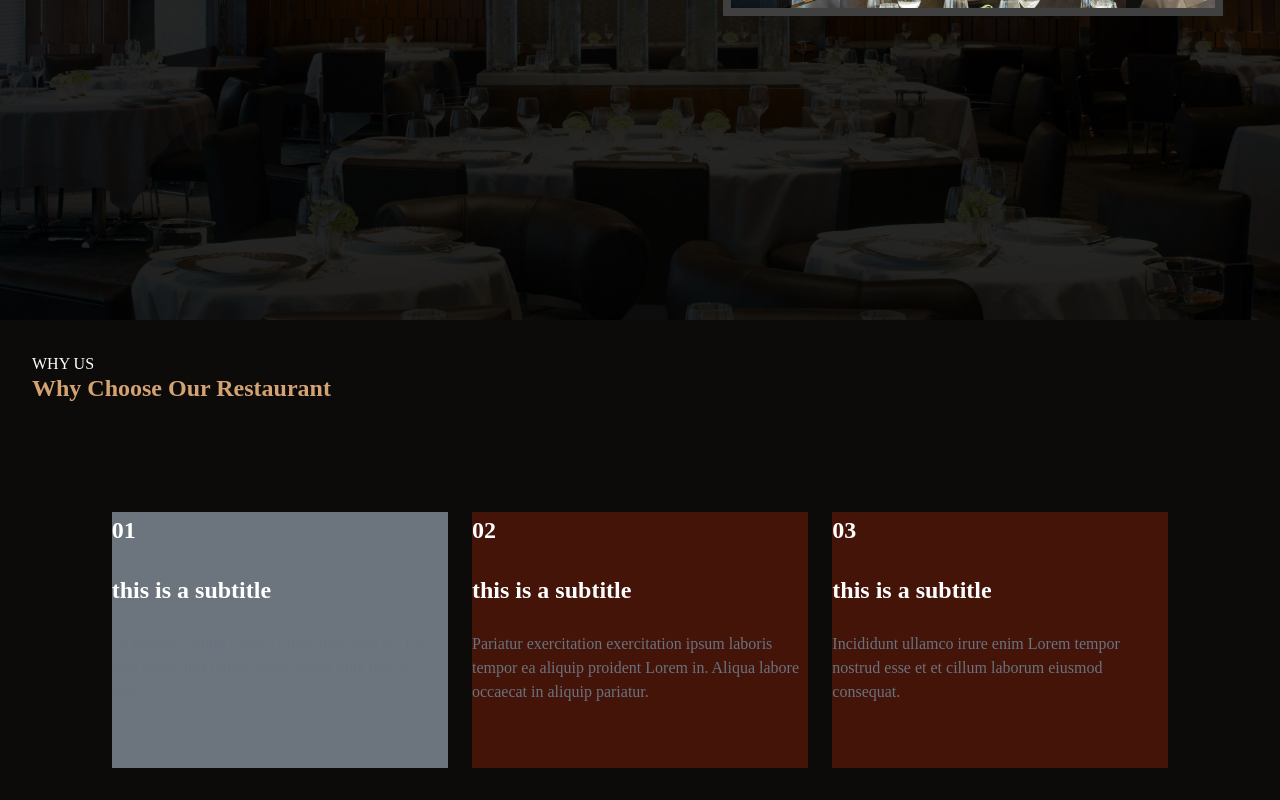
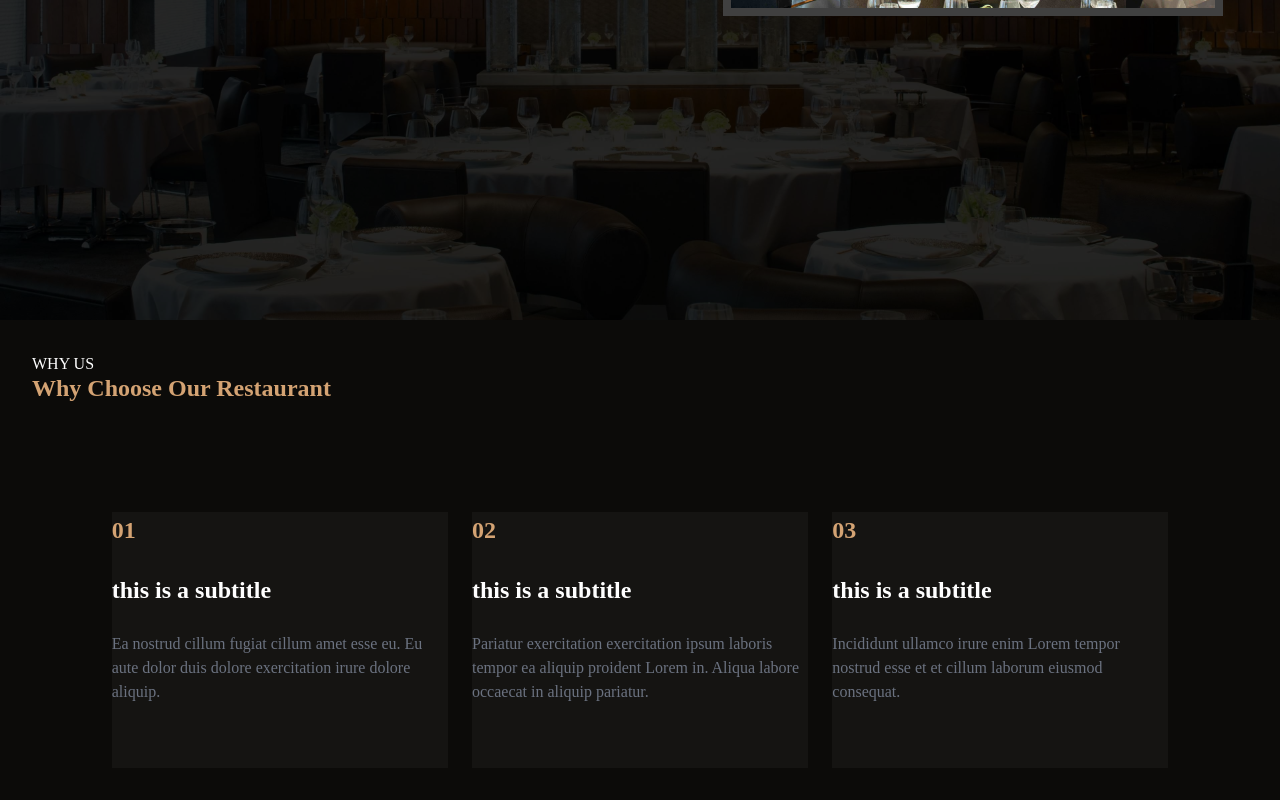
Before and after one commit to mekbalidris/Restaurantly, a React (Vite) app: page / in a window 1280 px wide. Shown: the part 1280-2080 px from the top of the page. Built offline with nearby package versions, Linux system fonts and the light colour scheme.

Commit message:
adjustments in colors and fonts

```diff
--- a/src/App.css
+++ b/src/App.css
@@ -23,10 +23,9 @@ body{
 }
 
 .subtitle{
-  font-family: 'Poppins';
+  font-family: 'Playfair Display';
   font-weight: 700;
   font-size: x-large;
-  color: white;
 }
 
 @layer components{
--- a/src/pages/About.jsx
+++ b/src/pages/About.jsx
@@ -81,23 +81,23 @@ export default function About(){
         </div>
         </div>
         </div>
-        <div className='h-3/6 bg-[#0C0B09] p-8 flex flex-col justify-center'>
+        <div className='h-3/6 bg-mainbg p-8 flex flex-col justify-center'>
             <div>WHY US</div>
             <div className='title text-7xl'>Why Choose Our Restaurant</div>
 
             <div className='flex flex-row justify-center flex-wrap flex-shrink gap-2 mt-28 w-100'>
-              <div className='flex gap-6 flex-col h-64 w-17 bg-mainbg'>
-              <div className='subtitle'>01</div>
+              <div className='flex gap-6 flex-col h-64 w-17 bg-secondbg'>
+              <div className='subtitle text-golden'>01</div>
               <div className='subtitle text-white'>this is a subtitle</div>
               <div><p>Ea nostrud cillum fugiat cillum amet esse eu. Eu aute dolor duis dolore exercitation irure dolore aliquip.</p></div>
               </div>
-              <div className='flex gap-6 flex-col h-64 w-17 bg-orange-950'>
-              <div className='subtitle'>02</div>
+              <div className='flex gap-6 flex-col h-64 w-17 bg-secondbg'>
+              <div className='subtitle text-golden'>02</div>
               <div className='subtitle text-white'>this is a subtitle</div>
               <div><p>Pariatur exercitation exercitation ipsum laboris tempor ea aliquip proident Lorem in. Aliqua labore occaecat in aliquip pariatur.</p></div>
               </div>
-              <div className='flex gap-6 flex-col h-64 w-17 bg-orange-950'>
-              <div className='subtitle'>03</div>
+              <div className='flex gap-6 flex-col h-64 w-17 bg-secondbg'>
+              <div className='subtitle text-golden'>03</div>
               <div className='subtitle text-white'>this is a subtitle</div>
               <div><p>Incididunt ullamco irure enim Lorem tempor nostrud esse et et cillum laborum eiusmod consequat.</p></div>
               </div>
--- a/tailwind.config.js
+++ b/tailwind.config.js
@@ -7,7 +7,9 @@ export default {
   theme: {
     extend: {
       colors: {
-        'mainbg': '#6c757d',
+        'mainbg': '#0C0B09',
+        'secondbg' : '#151412',
+        'golden' : '#d4a373'
       },
       screens:{
         lg: '1100px',
```
